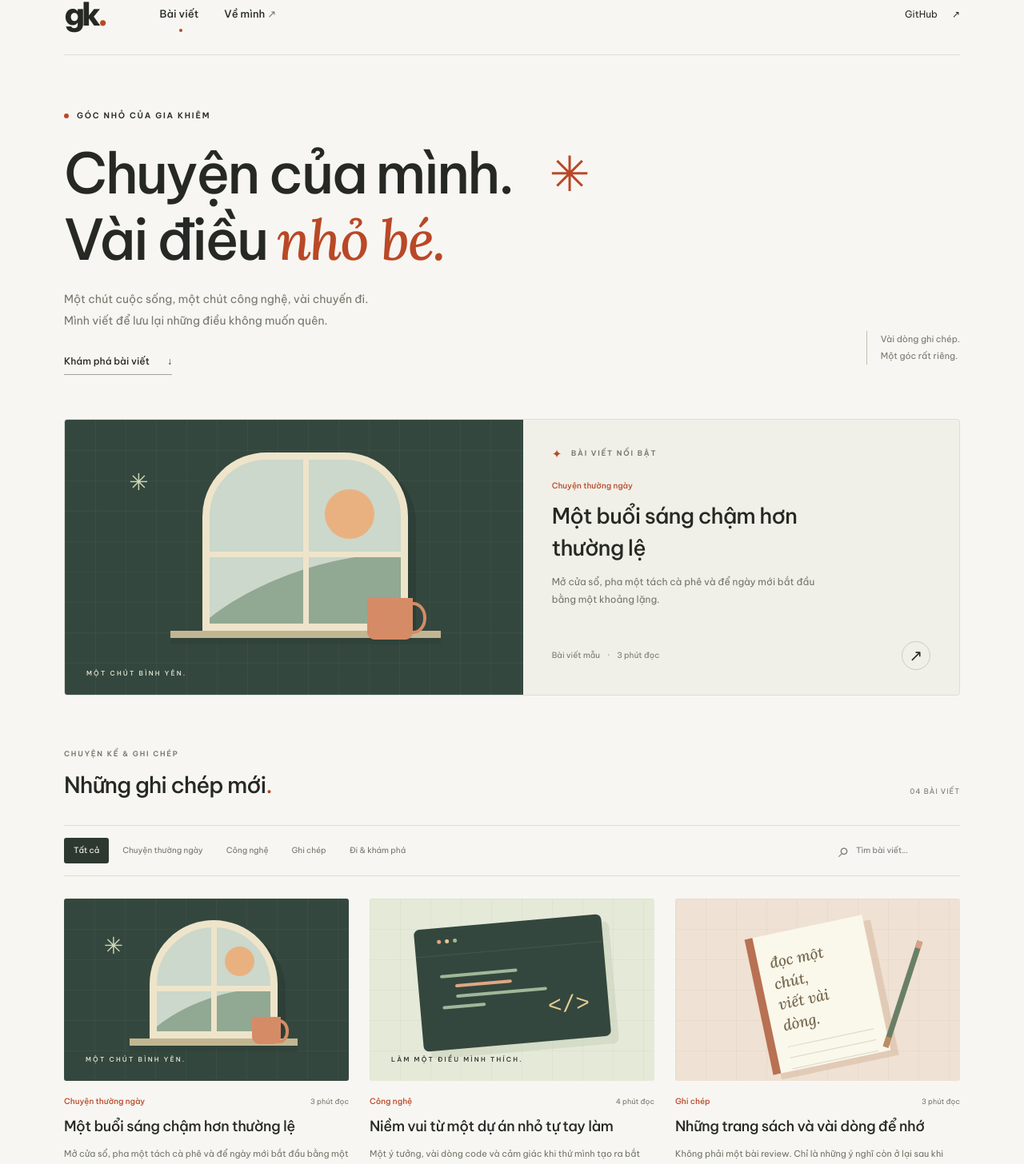
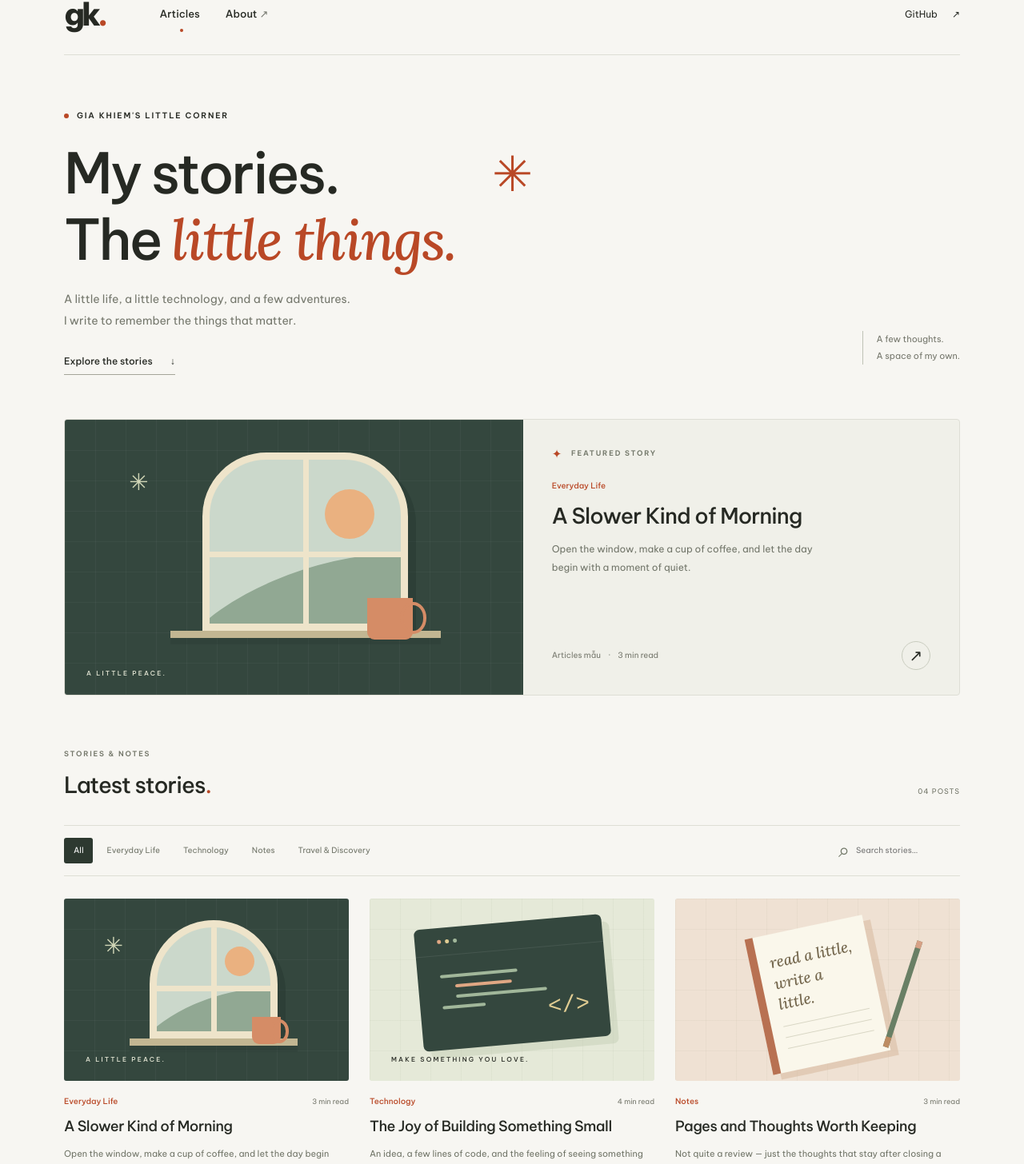
Before and after one commit to giakhiemdt/blog.giakhiem-nguyen.space, a React (Vite) app: page / in a window 1280 px wide. Shown: the part 33-1489 px from the top of the page at 80% size. Built offline with nearby package versions, Linux system fonts and the light colour scheme.

Commit message:
feat: translate blog interface and sample posts into English

```diff
--- a/src/App.tsx
+++ b/src/App.tsx
@@ -5,69 +5,69 @@ type Article = { id: number; category: string; title: string; description: strin
 // Sample content: replace with your own stories before publishing.
 const articles: Article[] = [
   {
-    id: 1, category: 'Chuyện thường ngày', title: 'Một buổi sáng chậm hơn thường lệ',
-    description: 'Mở cửa sổ, pha một tách cà phê và để ngày mới bắt đầu bằng một khoảng lặng.',
-    readTime: '3 phút đọc', art: 'window',
+    id: 1, category: 'Everyday Life', title: 'A Slower Kind of Morning',
+    description: 'Open the window, make a cup of coffee, and let the day begin with a moment of quiet.',
+    readTime: '3 min read', art: 'window',
     body: [
-      'Bài viết mẫu — một câu chuyện nhỏ để hình dung không gian blog này.',
-      'Có những buổi sáng không cần một danh sách việc phải làm thật dài. Chỉ cần mở cửa sổ, ngồi xuống với một tách cà phê và nhìn thành phố thức dậy.',
-      'Trong khoảnh khắc ấy, những điều thường bị bỏ qua bỗng trở nên rõ ràng: một vệt nắng trên bàn, tiếng xe ở cuối ngõ, vài trang sách còn đọc dở.',
-      'Mình muốn dành góc nhỏ này cho những điều như thế. Những câu chuyện bình thường, được ghi lại trước khi chúng trôi qua.'
+      'Sample post — a little story to give you a feel for this blog.',
+      'Some mornings do not need a long to-do list. Just open the window, sit down with a coffee, and watch the city wake up.',
+      'In those moments, the things we usually overlook come into focus: sunlight on the table, traffic in the distance, and a few unfinished pages.',
+      'I want to keep this little corner for moments like these — ordinary stories written down before they slip away.'
     ]
   },
   {
-    id: 2, category: 'Công nghệ', title: 'Niềm vui từ một dự án nhỏ tự tay làm',
-    description: 'Một ý tưởng, vài dòng code và cảm giác khi thứ mình tạo ra bắt đầu hoạt động.',
-    readTime: '4 phút đọc', art: 'code',
+    id: 2, category: 'Technology', title: 'The Joy of Building Something Small',
+    description: 'An idea, a few lines of code, and the feeling of seeing something you built come to life.',
+    readTime: '4 min read', art: 'code',
     body: [
-      'Bài viết mẫu — thay bằng trải nghiệm hoặc dự án của riêng mình.',
-      'Một dự án cá nhân có thể bắt đầu bằng một câu hỏi rất nhỏ: liệu mình có thể tự làm một trang để lưu những điều đang học không?',
-      'Từ một tiêu đề và vài dòng chữ, mình thêm từng chi tiết: khoảng cách giữa các đoạn, màu của một liên kết, cách trang hiển thị trên điện thoại. Mỗi lựa chọn đều là một dịp để thử và hiểu thêm.',
-      'Điều thú vị là không cần đợi đến khi biết hết mới bắt đầu. Một phiên bản nhỏ chạy được đã đủ để tiếp tục học và cải thiện.'
+      'Sample post — replace this with your own experience or project.',
+      'A personal project can begin with a simple question: could I build a place to keep track of what I am learning?',
+      'Starting with a heading and a few lines of text, I add details one by one: spacing, link colors, and how the page looks on a phone. Every choice is a chance to experiment.',
+      'The best part is that you do not have to know everything before you begin. A small working version is enough to keep learning and improving.'
     ]
   },
   {
-    id: 3, category: 'Ghi chép', title: 'Những trang sách và vài dòng để nhớ',
-    description: 'Không phải một bài review. Chỉ là những ý nghĩ còn ở lại sau khi gấp một cuốn sách.',
-    readTime: '3 phút đọc', art: 'notebook',
+    id: 3, category: 'Notes', title: 'Pages and Thoughts Worth Keeping',
+    description: 'Not quite a review — just the thoughts that stay after closing a book.',
+    readTime: '3 min read', art: 'notebook',
     body: [
-      'Bài viết mẫu — thay bằng ghi chép từ một cuốn sách mình yêu thích.',
-      'Đọc xong một cuốn sách, đôi khi mình không nhớ được toàn bộ câu chuyện. Thứ còn lại có thể chỉ là một câu hỏi hoặc một cảm giác khó gọi tên.',
-      'Một cuốn sổ nhỏ giúp giữ lại những điều ấy. Không cần tóm tắt từng chương, chỉ cần viết vài dòng: đoạn nào khiến mình dừng lại, điều gì gợi nhớ đến một trải nghiệm cũ.',
-      'Khi đọc lại những ghi chép này, mình có thể thấy cả cách suy nghĩ của bản thân đã thay đổi. Cuốn sổ vì thế cũng trở thành một dạng nhật ký.'
+      'Sample post — replace this with notes from a book you love.',
+      'After finishing a book, I may not remember every detail. What remains might be a question or a feeling I cannot quite name.',
+      'A small notebook helps preserve those thoughts. No chapter-by-chapter summary needed — just a few lines about what made me pause or reminded me of something.',
+      'Reading those notes later shows me how my thinking has changed. In that way, the notebook becomes a kind of journal.'
     ]
   },
   {
-    id: 4, category: 'Đi & khám phá', title: 'Đi một vòng, mang về một câu chuyện',
-    description: 'Đôi khi không cần đi thật xa để nhìn một ngày quen thuộc bằng ánh mắt khác.',
-    readTime: '2 phút đọc', art: 'sun',
+    id: 4, category: 'Travel & Discovery', title: 'Take a Walk, Bring Back a Story',
+    description: 'Sometimes you do not have to go far to see a familiar day differently.',
+    readTime: '2 min read', art: 'sun',
     body: [
-      'Bài viết mẫu — thay bằng một chuyến đi hoặc một nơi chốn của riêng mình.',
-      'Thử rẽ vào một con đường khác trên lối về, mình có thể bắt gặp một tiệm sách nhỏ, một hàng cây hoặc một quán chưa từng để ý.',
-      'Một cuộc đi dạo không có lịch trình để lại chỗ cho những phát hiện tình cờ. Có lúc điều đáng nhớ nhất chỉ là màu trời khi chiều xuống.',
-      'Mang về vài tấm ảnh và một câu chuyện ngắn, vậy là đã có thêm một điều để viết. Những chuyến đi nhỏ cũng xứng đáng được lưu lại.'
+      'Sample post — replace this with a trip or a place of your own.',
+      'Taking a different road home might lead to a tiny bookstore, a row of trees, or a café I have never noticed.',
+      'A walk without a schedule leaves room for unexpected discoveries. Sometimes the most memorable thing is simply the evening sky.',
+      'A few photos and a short story are enough to bring home. Even small adventures deserve to be remembered.'
     ]
   },
 ];
-const categories = ['Tất cả', 'Chuyện thường ngày', 'Công nghệ', 'Ghi chép', 'Đi & khám phá'];
+const categories = ['All', 'Everyday Life', 'Technology', 'Notes', 'Travel & Discovery'];
 const normalize = (value: string) => value.toLowerCase().normalize('NFD').replace(/[\u0300-\u036f]/g, '').replace(/đ/g, 'd');
 
 function Art({ kind, hero = false }: { kind: string; hero?: boolean }) {
   return <div className={`art art-${kind} ${hero ? 'art-hero' : ''}`} aria-hidden="true">
     <div className="art-grid" />
-    {kind === 'window' && <><div className="morning-window"><div className="window-sun" /><div className="window-hill" /></div><div className="window-sill" /><div className="coffee-cup" /><span className="art-label">MỘT CHÚT BÌNH YÊN.</span><span className="art-spark">✳</span></>}
-    {kind === 'code' && <><div className="code-editor"><div className="editor-bar"><i /><i /><i /></div><div className="code-lines"><span /><span /><span /><span /></div><span className="code-brackets">{'</>'}</span></div><span className="art-label">LÀM MỘT ĐIỀU MÌNH THÍCH.</span></>}
-    {kind === 'notebook' && <><div className="notebook"><span>đọc một chút,<br />viết vài dòng.</span><i /><i /><i /></div><span className="pencil" /></>}
-    {kind === 'sun' && <><div className="sun-circle" /><div className="horizon" /><span className="art-label">ĐI ĐỂ THẤY THÊM.</span></>}
+    {kind === 'window' && <><div className="morning-window"><div className="window-sun" /><div className="window-hill" /></div><div className="window-sill" /><div className="coffee-cup" /><span className="art-label">A LITTLE PEACE.</span><span className="art-spark">✳</span></>}
+    {kind === 'code' && <><div className="code-editor"><div className="editor-bar"><i /><i /><i /></div><div className="code-lines"><span /><span /><span /><span /></div><span className="code-brackets">{'</>'}</span></div><span className="art-label">MAKE SOMETHING YOU LOVE.</span></>}
+    {kind === 'notebook' && <><div className="notebook"><span>read a little,<br />write a little.</span><i /><i /><i /></div><span className="pencil" /></>}
+    {kind === 'sun' && <><div className="sun-circle" /><div className="horizon" /><span className="art-label">GO AND DISCOVER.</span></>}
   </div>;
 }
 
 export default function App() {
-  const [category, setCategory] = useState('Tất cả');
+  const [category, setCategory] = useState('All');
   const [search, setSearch] = useState('');
   const [selected, setSelected] = useState<Article | null>(null);
   const dialog = useRef<HTMLDialogElement>(null);
-  const visible = articles.filter(article => (category === 'Tất cả' || article.category === category) && normalize(`${article.title} ${article.description}`).includes(normalize(search)));
+  const visible = articles.filter(article => (category === 'All' || article.category === category) && normalize(`${article.title} ${article.description}`).includes(normalize(search)));
 
   useEffect(() => {
     if (selected) { dialog.current?.showModal(); document.body.style.overflow = 'hidden'; }
@@ -77,43 +77,43 @@ export default function App() {
 
   return <>
     <header className="header wrapper">
-      <a className="logo" href="#" aria-label="Gia Khiem, trang chủ">gk<span>.</span></a>
-      <nav aria-label="Điều hướng chính"><a className="nav-active" href="#bai-viet">Bài viết</a><a href="#ve-minh">Về mình <span>↗</span></a></nav>
+      <a className="logo" href="#" aria-label="Gia Khiem, home">gk<span>.</span></a>
+      <nav aria-label="Main navigation"><a className="nav-active" href="#articles">Articles</a><a href="#about">About <span>↗</span></a></nav>
       <a className="github-link" href="https://github.com/giakhiemdt" target="_blank" rel="noreferrer">GitHub <span>↗</span></a>
     </header>
     <main className="wrapper">
       <section className="intro">
-        <div className="eyebrow"><span /> GÓC NHỎ CỦA GIA KHIÊM</div>
-        <h1>Chuyện của mình.<br />Vài điều <em>nhỏ bé.</em><span className="heading-star">✳</span></h1>
-        <p>Một chút cuộc sống, một chút công nghệ, vài chuyến đi.<br className="desktop-break" /> Mình viết để lưu lại những điều không muốn quên.</p>
-        <a className="text-link" href="#bai-viet">Khám phá bài viết <span>↓</span></a>
-        <span className="intro-note">Vài dòng ghi chép.<br />Một góc rất riêng.</span>
+        <div className="eyebrow"><span /> GIA KHIEM'S LITTLE CORNER</div>
+        <h1>My stories.<br />The <em>little things.</em><span className="heading-star">✳</span></h1>
+        <p>A little life, a little technology, and a few adventures.<br className="desktop-break" /> I write to remember the things that matter.</p>
+        <a className="text-link" href="#articles">Explore the stories <span>↓</span></a>
+        <span className="intro-note">A few thoughts.<br />A space of my own.</span>
       </section>
-      <section className="featured" aria-label="Bài viết nổi bật">
-        <button className="featured-art" onClick={() => setSelected(articles[0])} aria-label={`Đọc ${articles[0].title}`}><Art kind={articles[0].art} hero /></button>
+      <section className="featured" aria-label="Articles nổi bật">
+        <button className="featured-art" onClick={() => setSelected(articles[0])} aria-label={`Read ${articles[0].title}`}><Art kind={articles[0].art} hero /></button>
         <div className="featured-copy">
-          <div className="eyebrow"><span className="tiny-star">✦</span> BÀI VIẾT NỔI BẬT</div>
+          <div className="eyebrow"><span className="tiny-star">✦</span> FEATURED STORY</div>
           <span className="category-label">{articles[0].category}</span>
           <h2><button onClick={() => setSelected(articles[0])}>{articles[0].title}</button></h2>
           <p>{articles[0].description}</p>
-          <div className="featured-bottom"><span className="meta">Bài viết mẫu <span>·</span> {articles[0].readTime}</span><button className="round-arrow" aria-label="Đọc bài viết nổi bật" onClick={() => setSelected(articles[0])}>↗</button></div>
+          <div className="featured-bottom"><span className="meta">Articles mẫu <span>·</span> {articles[0].readTime}</span><button className="round-arrow" aria-label="Read featured story" onClick={() => setSelected(articles[0])}>↗</button></div>
         </div>
       </section>
-      <section className="posts-section" id="bai-viet">
-        <div className="section-heading"><div><span className="eyebrow muted">CHUYỆN KỂ & GHI CHÉP</span><h2>Những ghi chép mới<span>.</span></h2></div><span className="post-count">{articles.length.toString().padStart(2, '0')} BÀI VIẾT</span></div>
-        <div className="toolbar"><div className="filters" role="group" aria-label="Lọc theo chủ đề">{categories.map(item => <button key={item} className={item === category ? 'active' : ''} onClick={() => setCategory(item)} aria-pressed={item === category}>{item}</button>)}</div><label className="search"><span aria-hidden="true">⌕</span><input type="search" placeholder="Tìm bài viết…" aria-label="Tìm bài viết" value={search} onChange={event => setSearch(event.target.value)} /></label></div>
+      <section className="posts-section" id="articles">
+        <div className="section-heading"><div><span className="eyebrow muted">STORIES & NOTES</span><h2>Latest stories<span>.</span></h2></div><span className="post-count">{articles.length.toString().padStart(2, '0')} POSTS</span></div>
+        <div className="toolbar"><div className="filters" role="group" aria-label="Filter by topic">{categories.map(item => <button key={item} className={item === category ? 'active' : ''} onClick={() => setCategory(item)} aria-pressed={item === category}>{item}</button>)}</div><label className="search"><span aria-hidden="true">⌕</span><input type="search" placeholder="Search stories…" aria-label="Search stories" value={search} onChange={event => setSearch(event.target.value)} /></label></div>
         <div className="posts" aria-live="polite">{visible.map(article => <article className="post" key={article.id}>
-          <button className="post-art" onClick={() => setSelected(article)} aria-label={`Đọc ${article.title}`}><Art kind={article.art} /><span className="post-open">↗</span></button>
+          <button className="post-art" onClick={() => setSelected(article)} aria-label={`Read ${article.title}`}><Art kind={article.art} /><span className="post-open">↗</span></button>
           <div className="post-meta"><span className="category-label">{article.category}</span><span>{article.readTime}</span></div>
-          <h3><button onClick={() => setSelected(article)}>{article.title}</button></h3><p>{article.description}</p><span className="sample-note">Ghi chép mẫu <span>—</span> Gia Khiêm</span>
+          <h3><button onClick={() => setSelected(article)}>{article.title}</button></h3><p>{article.description}</p><span className="sample-note">Notes mẫu <span>—</span> Gia Khiêm</span>
         </article>)}</div>
-        {visible.length === 0 && <div className="empty"><h3>Chưa tìm thấy ghi chép phù hợp.</h3><p>Thử một từ khóa khác nhé.</p><button onClick={() => { setSearch(''); setCategory('Tất cả'); }}>Xem tất cả bài viết ↗</button></div>}
+        {visible.length === 0 && <div className="empty"><h3>No matching stories found.</h3><p>Try another search term.</p><button onClick={() => { setSearch(''); setCategory('All'); }}>View all stories ↗</button></div>}
       </section>
-      <section className="about" id="ve-minh"><div className="about-mark" aria-hidden="true">gk<span>.</span></div><div><span className="eyebrow muted">PHÍA SAU NHỮNG DÒNG CHỮ</span><h2>Chào, mình là Khiêm<span> 👋</span></h2><p>Đây là không gian cá nhân để mình chia sẻ những điều đang học, những thứ đang làm và những khoảnh khắc muốn giữ lại. Cứ ghé đọc như một cuộc trò chuyện nhỏ nhé.</p><a className="text-link" href="https://github.com/giakhiemdt" target="_blank" rel="noreferrer">Gặp mình trên GitHub <span>↗</span></a></div></section>
+      <section className="about" id="about"><div className="about-mark" aria-hidden="true">gk<span>.</span></div><div><span className="eyebrow muted">BEHIND THE WORDS</span><h2>Hi, I'm Khiem<span> 👋</span></h2><p>This is my personal space for sharing what I am learning, what I am building, and the moments I want to remember. Feel free to stay and explore.</p><a className="text-link" href="https://github.com/giakhiemdt" target="_blank" rel="noreferrer">Find me on GitHub <span>↗</span></a></div></section>
     </main>
-    <footer className="footer wrapper"><span>© {new Date().getFullYear()} Gia Khiêm<span className="footer-dot">.</span></span><span>Ghi lại một chút, giữ lại thật lâu.</span><a href="#">Lên đầu trang ↑</a></footer>
+    <footer className="footer wrapper"><span>© {new Date().getFullYear()} Gia Khiêm<span className="footer-dot">.</span></span><span>Small moments, lasting memories.</span><a href="#">Back to top ↑</a></footer>
     <dialog ref={dialog} className="article-dialog" aria-labelledby="article-title" onCancel={() => setSelected(null)} onClick={event => { if (event.target === event.currentTarget) setSelected(null); }} onClose={() => setSelected(null)}>
-      {selected && <div className="article-content"><button className="close-dialog" aria-label="Đóng bài viết" autoFocus onClick={() => setSelected(null)}>✕</button><span className="category-label">{selected.category}</span><h2 id="article-title">{selected.title}</h2><div className="meta">Gia Khiêm · {selected.readTime} · Nội dung mẫu</div><Art kind={selected.art} />{selected.body.map((paragraph, index) => <p key={index}>{paragraph}</p>)}<button className="text-link" onClick={() => setSelected(null)}>← Trở lại những ghi chép</button></div>}
+      {selected && <div className="article-content"><button className="close-dialog" aria-label="Close article" autoFocus onClick={() => setSelected(null)}>✕</button><span className="category-label">{selected.category}</span><h2 id="article-title">{selected.title}</h2><div className="meta">Gia Khiêm · {selected.readTime} · Sample content</div><Art kind={selected.art} />{selected.body.map((paragraph, index) => <p key={index}>{paragraph}</p>)}<button className="text-link" onClick={() => setSelected(null)}>← Back to stories</button></div>}
     </dialog>
   </>;
 }
```
